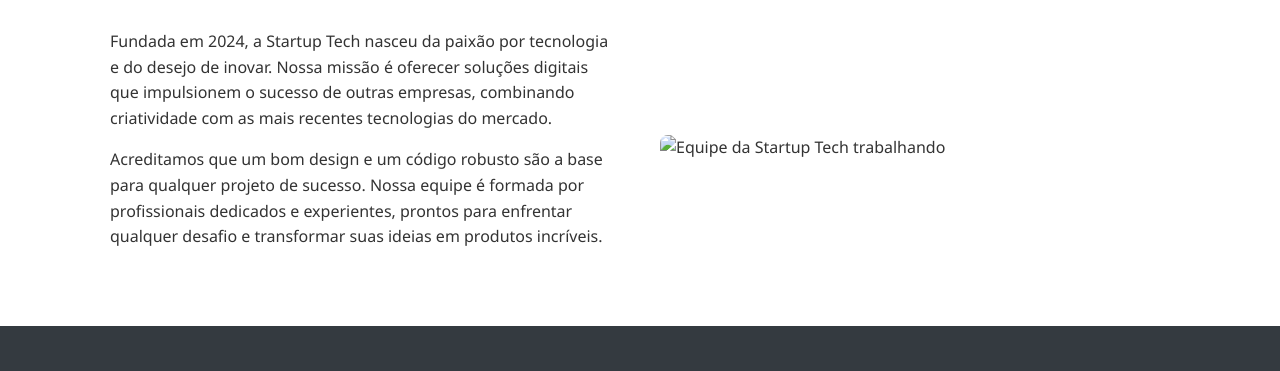
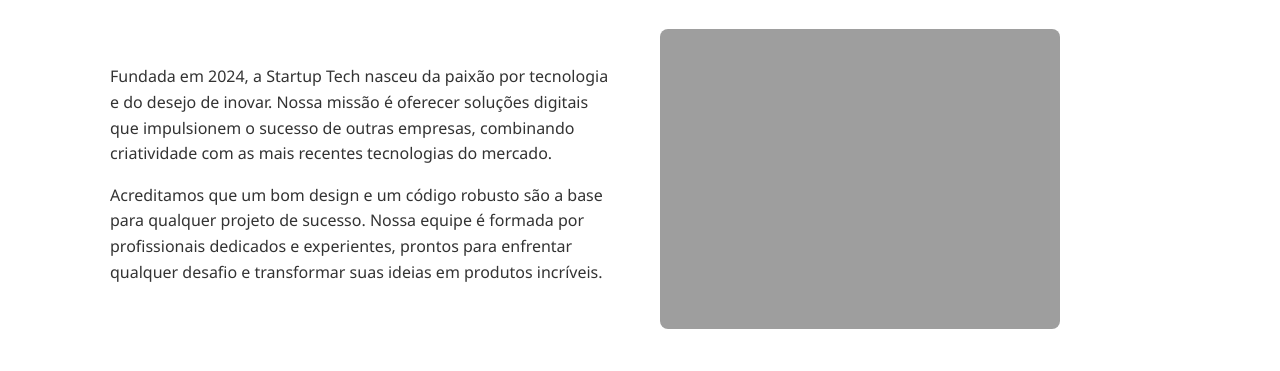
Before and after one commit to mynameisfabricio/Prova-Frontend-1, a plain HTML site: page sobre.html in a window 1280 px wide. Shown: the part 214-585 px from the top of the page. Drawn offline with Linux system fonts and the light colour scheme; the site is published under a folder, as on GitHub Pages, so addresses that start at the root find nothing.

Commit message:
sobre.html
Correção no sobre "a imagem não carrega" V1

```diff
--- a/sobre.html
+++ b/sobre.html
@@ -33,7 +33,7 @@
                         <p>Acreditamos que um bom design e um código robusto são a base para qualquer projeto de sucesso. Nossa equipe é formada por profissionais dedicados e experientes, prontos para enfrentar qualquer desafio e transformar suas ideias em produtos incríveis.</p>
                     </div>
                     <div class="sobre-imagem">
-                        <img src="/img/equipe.png" alt="Equipe da Startup Tech trabalhando">
+                        <img src="./img/equipe.png" alt="Equipe da Startup Tech trabalhando">
                     </div>
                 </div>
             </div>
```
